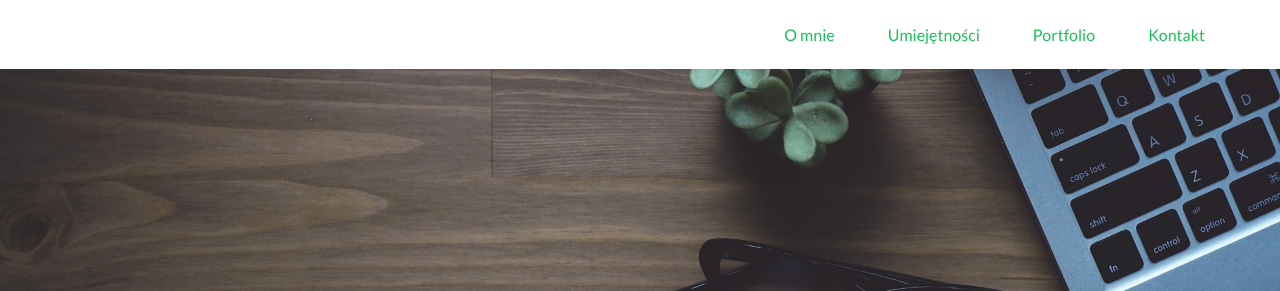
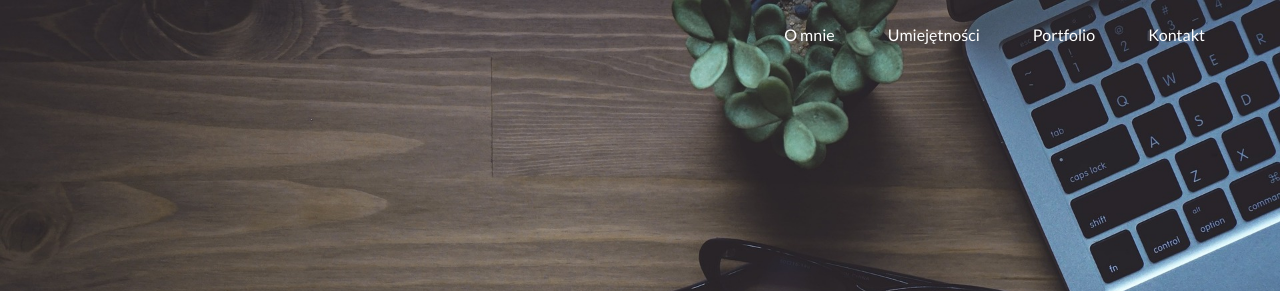
Before and after one commit to sebastsliwin/portfolio, a plain HTML site: page index.html in a window 1280 px wide. Shown: the top 291 px of the page. Drawn offline with nearby package versions, Linux system fonts and the light colour scheme.

Commit message:
styles menu

```diff
--- a/css/style.css
+++ b/css/style.css
@@ -37,7 +37,7 @@ section {
 /* Menu nawigacyjne */
 #menu {
     position: fixed;
-    background-color: #fff;
+    background-color: transparent;
     top: 0;
     width: 100%;
     z-index: 100;
@@ -56,7 +56,7 @@ section {
 }
 
 #menu > ul > .list-item > a {
-    color: #1ac056;
+    color: #fff;
     text-decoration: none;
     font-weight: 400;
 }
--- a/js/main.js
+++ b/js/main.js
@@ -1,9 +1,34 @@
 $(document).ready(function () {
-    $(document).on('click', 'a[href^="#"]', function (event){
+    $(document).on('click', 'a[href^="#"]', function (event) {
         event.preventDefault();
 
         $('html, body').animate({
             scrollTop: $($.attr(this, 'href')).offset().top
         }, 1000);
     });
+    $(window).scroll(function () {
+        if ($(this).scrollTop() > 100) {
+            $('#menu').css({
+                'backgroundColor': '#fff',
+                'color': '#1ac056',
+                'transition': '1s linear',
+                'z-index': '10'
+            });
+
+            $('#menu a').css({
+                'color': '#1ac056',
+                'z-index': '10'
+            });
+        } else {
+            $('#menu').css({
+                'backgroundColor': 'transparent',
+                'transition': '1s linear',
+                'z-index': '10'
+            });
+            $('#menu a').css({
+                'color': '#fff',
+                'z-index': '10'
+            });
+        }
+    });
 });
```
